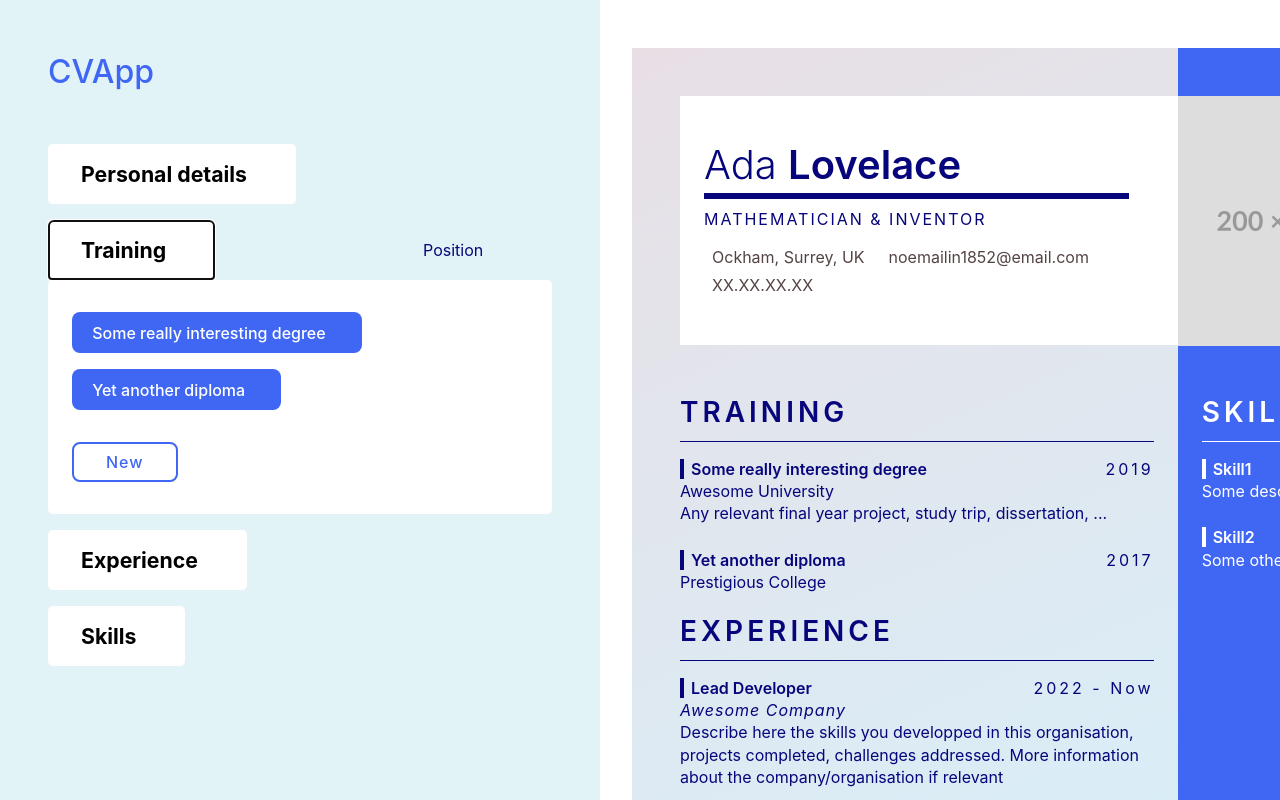
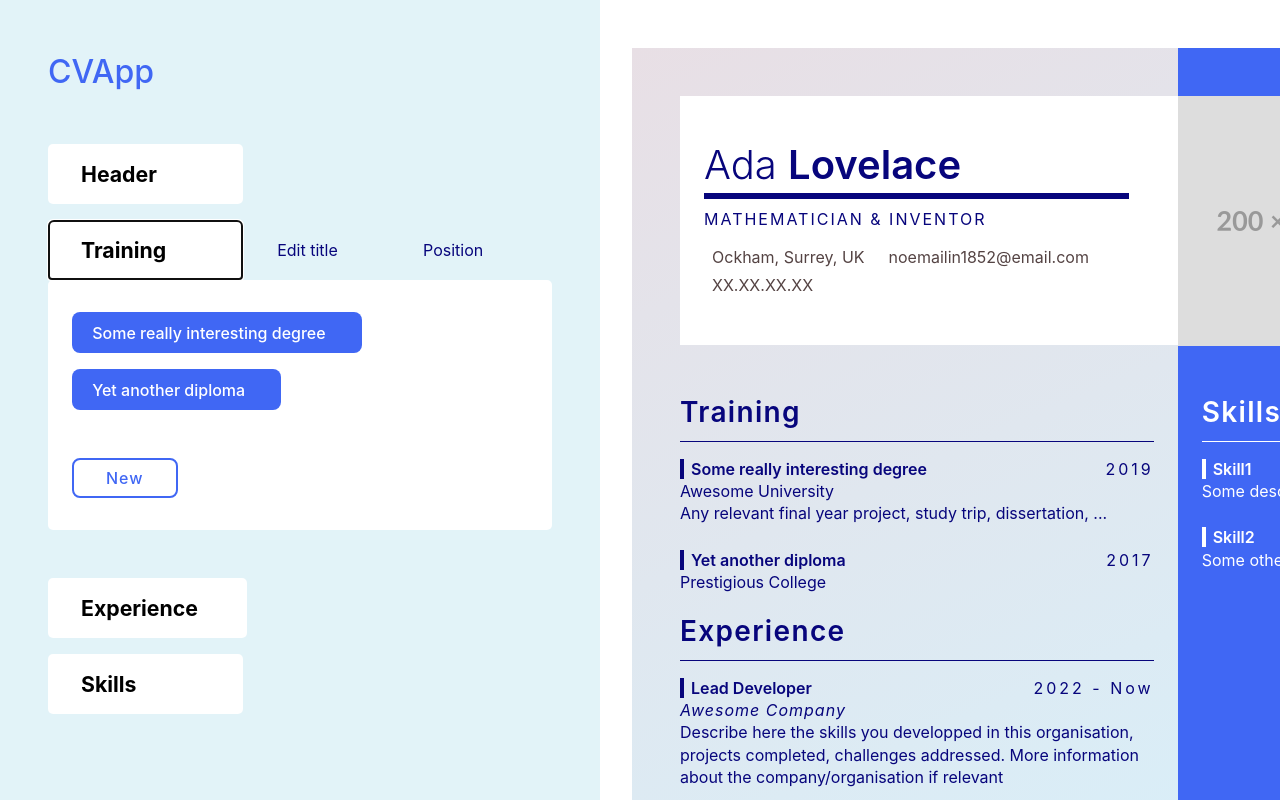
Before and after one commit to PurpleHold/cv-app, a React (Vite) app: page / in a window 1280 px wide. Both pictures are taken after a click on the button "Training". Shown: the top 800 px of the page. Built offline with nearby package versions, Linux system fonts and the light colour scheme; some icons are missing.

Commit message:
Handle cv pic change, make picture optional, make section titles editable

```diff
--- a/src/App.css
+++ b/src/App.css
@@ -54,9 +54,10 @@ header {
   border-radius: 5px;
 }
 .card .top {
-  display: flex;
-  justify-content: space-between;
+  display: grid;
+  grid-template-columns: 1fr 1.5fr;
   align-items: center;
+  gap: 1rem;
 }
 .card .top .position {
   display: flex;
@@ -94,7 +95,7 @@ header {
   background: none;
   color: var(--main-text-color);
 }
-.position button:hover, .position button.current-pos {
+.position button:hover, .edit-title.on-edit button:hover {
   background: var(--side-bg-color);
   color: var(--side-text-color);
   z-index: 5;
@@ -111,6 +112,7 @@ header {
 .card-header h2 {
   font-size: 1.33rem;
   margin: 0;
+  text-align: left;
 }
 .card-header button, .card-header button:focus {
   background: none;
@@ -118,11 +120,47 @@ header {
   outline: none;
   padding: 0;
 }
+.card-head-btns {
+  display: flex;
+  justify-content: space-between;
+  align-items: center;
+}
+.edit-title.off-edit button {
+  display: flex;
+  align-items: center;
+  font-weight: normal;
+  gap: 0.33rem;
+  background: none;
+  color: var(--main-text-color);
+  border: 2pt solid transparent;
+  padding: 0.5rem 1rem;
+}
+.edit-title.off-edit button:hover {
+  border: 2pt solid var(--main-text-color);
+}
+.edit-title input {
+  background: none;
+  border: none;
+  border-bottom: 1pt solid var(--main-text-color);
+  padding: 0.5rem 0rem;
+}
+.edit-title.on-edit {
+  display: flex;
+}
+.edit-title.on-edit button{
+  background: none;
+  color: var(--main-text-color);
+  padding: 0.15rem 0.33rem;
+}
+.edit-title.on-edit button i{
+  font-size: 1.75rem;
+}
 .card-content {
   display: flex;
   gap: 2rem;
   flex-direction: column;
   padding: 2rem 1.5rem;
+  margin-bottom: 2rem;
 }
 .card form .main-form, .pers-card form .extra {
   display: flex;
@@ -145,7 +183,6 @@ header {
 .edit-train-container, .edit-xp-container, .edit-skill-container {
   display: flex;
   flex-direction: column;
-  gap: 1rem;
 }
 .fields-separator {
   border-bottom: 2pt dotted black;
@@ -198,6 +235,7 @@ textarea {
   justify-content: space-between;
   flex-wrap: wrap;
   align-items: center;
+  margin-bottom: 1rem;
 }
 .form-title {
   display: flex;
@@ -262,9 +300,8 @@ button.form-delete {
   grid-template-rows: 0.44fr 1fr;
 }
 .section-title {
-  text-transform: uppercase;
   font-size: 1.75rem;
-  letter-spacing: 3pt;
+  letter-spacing: 1pt;
   padding: 0;
   margin: 0;
   font-weight: 600;
@@ -297,6 +334,10 @@ button.form-delete {
   display: grid;
   align-content: center;
   max-width: 450px;
+}
+.cv-pic img {
+  max-width: 248px;
+  max-height: 275px;
 }
 .cv-pers.no-pic {
   margin: 3rem 3rem 1.5rem 3rem;
@@ -376,9 +417,6 @@ button.form-delete {
 .off form {
   display: none;
 }
-.on button {
-  margin-bottom: 1rem;
-}
 .train-entries, .xp-entries, .skill-entries {
   display: grid;
   gap: 1.5rem;
--- a/src/App.jsx
+++ b/src/App.jsx
@@ -17,6 +17,8 @@ function App() {
   const [email, setEmail] = useState('noemailin1852@email.com');
   const [phone, setPhone] = useState('XX.XX.XX.XX');
   const [website, setWebsite] = useState('');
+  const [pic, setPic] = useState(placeHolder)
+  const [sectionTitle, setSectionTitle] = useState(['Training', 'Experience', 'Skills'])
 
   const [training, setTraining] = useState({
     0:{id:0, title:'Some really interesting degree', orga:'Awesome University', year:'2019', desc:'Any relevant final year project, study trip, dissertation, ...'},
@@ -35,16 +37,13 @@ function App() {
     1:{id:1, title:'Skill2', desc:'Some other desc'},
   });
 
-
-
-
   const [rightPos, setRightPos] = useState([2]);
   const [leftPos, setLeftPos] = useState([0,1]);
 
   let dataIds = [
-      {data:training,type:'train',name:'Training'},
-      {data:experience,type:'xp',name:'Experience'},
-      {data:skill,type:'skill',name:'Skills'},
+      {data:training,type:'train',name:sectionTitle[0]},
+      {data:experience,type:'xp',name:sectionTitle[1]},
+      {data:skill,type:'skill',name:sectionTitle[2]},
     ];
 
   let dataMap = new Map();
@@ -93,17 +92,15 @@ function App() {
     }
     else if (direction == 'hor') {
       if (move+id[0] <= -1 || move+id[0] >= 2) {
-        console.log('Outside Limits')
+        //Outside limits
         return;
       }
-      console.log('Valid Horizontal movement')
       //if right col
       if (id[0] > 0) {
 
         if (rightPos.length > 1) {
           //Update current array to remove component val
           let rightPosUpdate = rightPos.filter((val) => val != id[1]);
-          console.log(rightPosUpdate);
           setRightPos(rightPosUpdate);
         }
         else if (rightPos.length == 1) {
@@ -120,7 +117,6 @@ function App() {
         if (leftPos.length > 1) {
           //Update current array to remove component val
           let leftPosUpdate = leftPos.filter((val) => val != id[1]);
-          console.log(leftPosUpdate);
           setLeftPos(leftPosUpdate);
         }
         else if (leftPos.length == 1) {
@@ -158,6 +154,14 @@ function App() {
     }
   }
 
+  const onPicChange = (e) => {
+    if (e.target.files && e.target.files[0]) {
+      setPic(URL.createObjectURL(e.target.files[0]))
+        console.log(URL.createObjectURL(e.target.files[0]))
+        console.log(e.target.files[0])
+      }
+    else {console.log('else')}
+}
 
   return (
     <>
@@ -171,15 +175,19 @@ function App() {
               email = {email} setEmail={setEmail}
               phone={phone} setPhone={setPhone}
               website={website} setWebsite={setWebsite}
+              pic={pic} setPic={setPic} onPicChange={onPicChange}
             />
             <Training
+              title={sectionTitle[0]} sectionTitle={sectionTitle} setSectionTitle={setSectionTitle}
               training={training} setTraining={setTraining} onPosChange={onPosChange}
             />
             <Exp
+              title={sectionTitle[1]} sectionTitle={sectionTitle} setSectionTitle={setSectionTitle}
               experience={experience} setExperience={setExperience} onPosChange={onPosChange}
             />
             <Skills
-              skill={skill} setSkill={setSkill} pos={rightPos[0]} onPosChange={onPosChange}
+              title={sectionTitle[2]} sectionTitle={sectionTitle} setSectionTitle={setSectionTitle}
+              skill={skill} setSkill={setSkill} onPosChange={onPosChange}
             />
       </div>
       <div className="doc-container">
@@ -189,9 +197,10 @@ function App() {
                       firstName={firstName} lastName={lastName}
                       occupation={occupation}
                       location={location} email={email} phone={phone} website={website}
+                      pic={pic}
                     />
                     <div className="cv-pic">
-                        <img src={placeHolder} alt="profile picture dimensions, 250 height 200 width pixels" />
+                        <img src={pic} alt="profile picture dimensions, 250 height 200 width pixels" />
                     </div>
                     <div className="cv-left">
                       <div className="contents">
--- a/src/components/card.jsx
+++ b/src/components/card.jsx
@@ -1,8 +1,19 @@
 import { useState } from "react"
 
 
-function Card({title, content, sectionClass='', type, onPosChange}) {
+function Card({title, sectionTitle, setSectionTitle, content, sectionClass='', type, onPosChange}) {
     const [isHidden, setIsHidden] = useState(true);
+    const [editStatus, setEditStatus] = useState(false);
+    const handleTitleChange = (e) => {
+        const newTitles = sectionTitle.map((val) => {
+            if (val == title) {
+                return e.target.value;
+            } else {
+                return val;
+            }
+        });
+        setSectionTitle(newTitles);
+    }
 
     return (
         <div className={`card ${sectionClass}`}>
@@ -12,6 +23,18 @@ function Card({title, content, sectionClass='', type, onPosChange}) {
                     {isHidden ? <i className="iconoir-nav-arrow-down"></i> : <i className="iconoir-nav-arrow-up"></i>}
                 </button>
                 {(!isHidden && sectionClass!='pers-card') && (
+                <div className="card-head-btns">
+                    <div className={`edit-title ${editStatus? 'on':'off'}-edit`}>
+                        {!editStatus &&
+                        <button onClick={() => setEditStatus(!editStatus)}>
+                            Edit title<i className="iconoir-edit-pencil"></i>
+                        </button>}
+                        {editStatus &&
+                        <>
+                            <input type="text" placeholder={title} onChange={(e) => handleTitleChange(e)}/>
+                            <button onClick={() => setEditStatus(!editStatus)}><i className="iconoir-check-circle"></i></button>
+                        </>}
+                    </div>
                     <div className="position">
                         <p>Position</p>
                         <div className="pos-container">
@@ -29,6 +52,7 @@ function Card({title, content, sectionClass='', type, onPosChange}) {
                             </button>
                         </div>
                     </div>
+                </div>
             )}
             </div>
             {!isHidden && (
--- a/src/components/cv-personal-info.jsx
+++ b/src/components/cv-personal-info.jsx
@@ -1,7 +1,7 @@
-function CVPersInfo({firstName, lastName, occupation, location, email, phone, website}) {
+function CVPersInfo({firstName, lastName, occupation, location, email, phone, website, pic}) {
 
     return (
-        <div className="cv-pers">
+        <div className={`cv-pers ${pic==''&&'no-pic'}`}>
             <div className="fullname">{firstName} <span className="last">{lastName}</span></div>
             <div className="occupation">{occupation}</div>
             <div className="contact">
--- a/src/components/experience.jsx
+++ b/src/components/experience.jsx
@@ -1,7 +1,7 @@
 import Card from "./card"
 import SectionForm from "./section-form"
 
-function Exp({experience, setExperience, onPosChange}) {
+function Exp({experience, setExperience, onPosChange, title, sectionTitle, setSectionTitle}) {
     let newId = Object.entries(experience).length;
     const handleFormCreation = () => {
         let xpUpdate = { ...experience, [newId]:
@@ -25,7 +25,9 @@ function Exp({experience, setExperience, onPosChange}) {
     return (
         <Card
         onPosChange={onPosChange}
-        title='Experience'
+        title={title}
+        sectionTitle={sectionTitle}
+        setSectionTitle={setSectionTitle}
         sectionClass='exp-card'
         type='xp'
         content={
--- a/src/components/personal-info.jsx
+++ b/src/components/personal-info.jsx
@@ -9,11 +9,12 @@ function PersonInfo({
     location, setLocation,
     email, setEmail,
     phone, setPhone,
-    website, setWebsite}) {
+    website, setWebsite,
+    pic, setPic, onPicChange}) {
 
     return (
         <Card
-        title='Personal details'
+        title='Header'
         sectionClass='pers-card'
         content={
         <form>
@@ -27,6 +28,11 @@ function PersonInfo({
             </div>
             <p className="fields-separator">Optional fields</p>
             <div className="extra">
+                <OptField
+                    label={'Picture'} fieldState={pic} fieldStateFunc={setPic}
+                    onPicChange={onPicChange}
+                    type='file'
+                />
                 <OptField
                     label={'Occupation '} fieldState={occupation}
                     fieldStateFunc={setOccupation}
--- a/src/components/skills.jsx
+++ b/src/components/skills.jsx
@@ -1,7 +1,7 @@
 import Card from "./card"
 import SectionForm from "./section-form"
 
-function Skills({skill, setSkill, pos, onPosChange}) {
+function Skills({skill, setSkill, onPosChange, title, sectionTitle, setSectionTitle}) {
     let newId = Object.entries(skill).length;
     const handleFormCreation = () => {
         let skillUpdate = { ...skill, [newId]:
@@ -25,8 +25,9 @@ function Skills({skill, setSkill, pos, onPosChange}) {
     return (
         <Card
         onPosChange={onPosChange}
-        pos={pos}
-        title='Skills'
+        title={title}
+        sectionTitle={sectionTitle}
+        setSectionTitle={setSectionTitle}
         sectionClass='skill-card'
         type='skill'
         content={
--- a/src/components/training.jsx
+++ b/src/components/training.jsx
@@ -1,7 +1,7 @@
 import Card from "./card"
 import SectionForm from "./section-form"
 
-function Training({training, setTraining, onPosChange}) {
+function Training({training, setTraining, onPosChange, title, sectionTitle, setSectionTitle}) {
 
     let trainingsArr = [];
     for (let i = 0; i < Object.entries(training).length; i++) {
@@ -28,7 +28,9 @@ function Training({training, setTraining, onPosChange}) {
     return (
         <Card
         onPosChange={onPosChange}
-        title='Training'
+        title={title}
+        sectionTitle={sectionTitle}
+        setSectionTitle={setSectionTitle}
         sectionClass={'train-card'}
         type='train'
         content={
```
Also changed, not shown: src/components/Opt-field.jsx (+9 -2 lines), src/components/WIP_resume.jsx (added, +26 -0 lines). Lines whose indentation alone changed are shown as unchanged.
